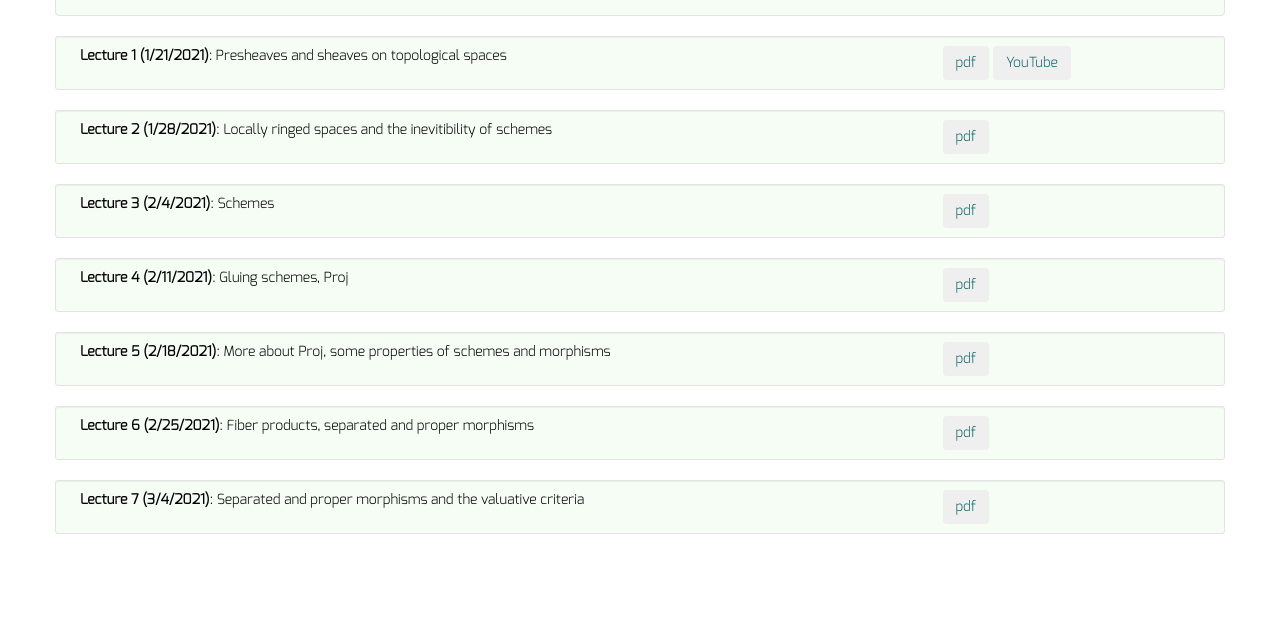
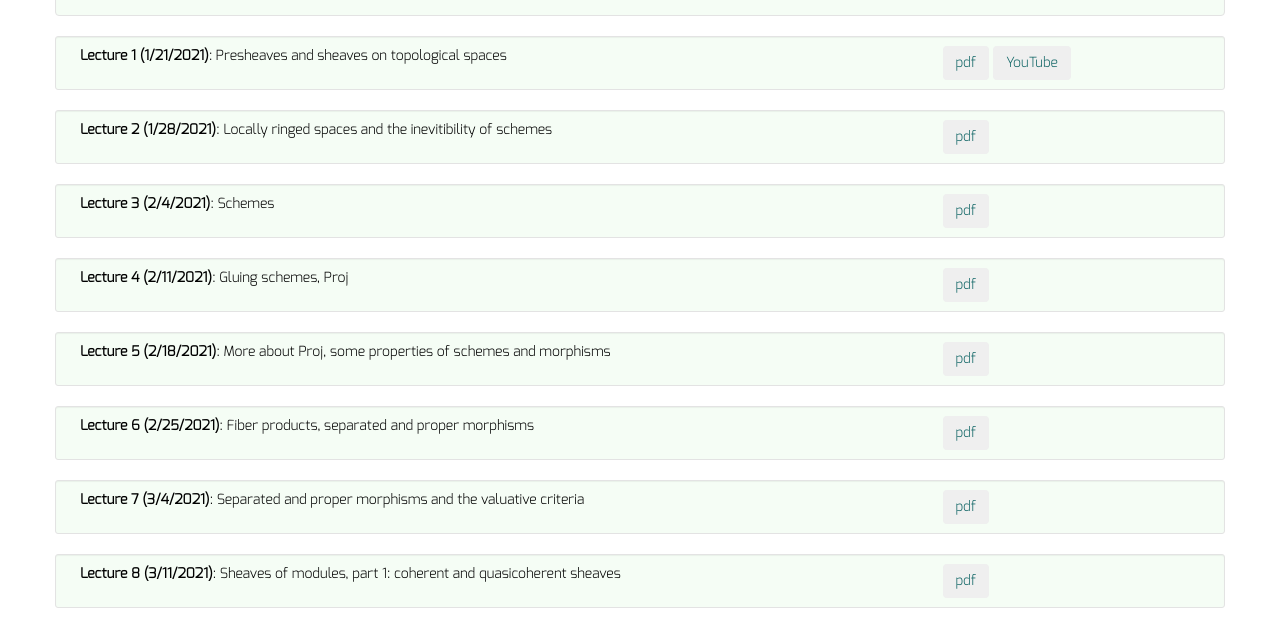
Before and after one commit to dkrashen/schemes, a Jekyll site: the page built from lectures/index.html, in a window 1280 px wide, cut to the strip 310-938 px from the top of the page. Built offline with Jekyll 4.4.1, drawn with Linux system fonts in a browser that asks for light colours; before the commit the page ends 900 px from its top, so only the background shows below that.

Commit message:
add lecture 8

```diff
--- a/_data/lectures.yml
+++ b/_data/lectures.yml
@@ -20,3 +20,6 @@
 - title: "Lecture 7 (3/4/2021)"
   description: "Separated and proper morphisms and the valuative criteria"
   filename: "lecture7.pdf"
+- title: "Lecture 8 (3/11/2021)"
+  description: "Sheaves of modules, part 1: coherent and quasicoherent sheaves"
+  filename: "lecture8.pdf"
```
Also changed, not shown: 1 other file.
